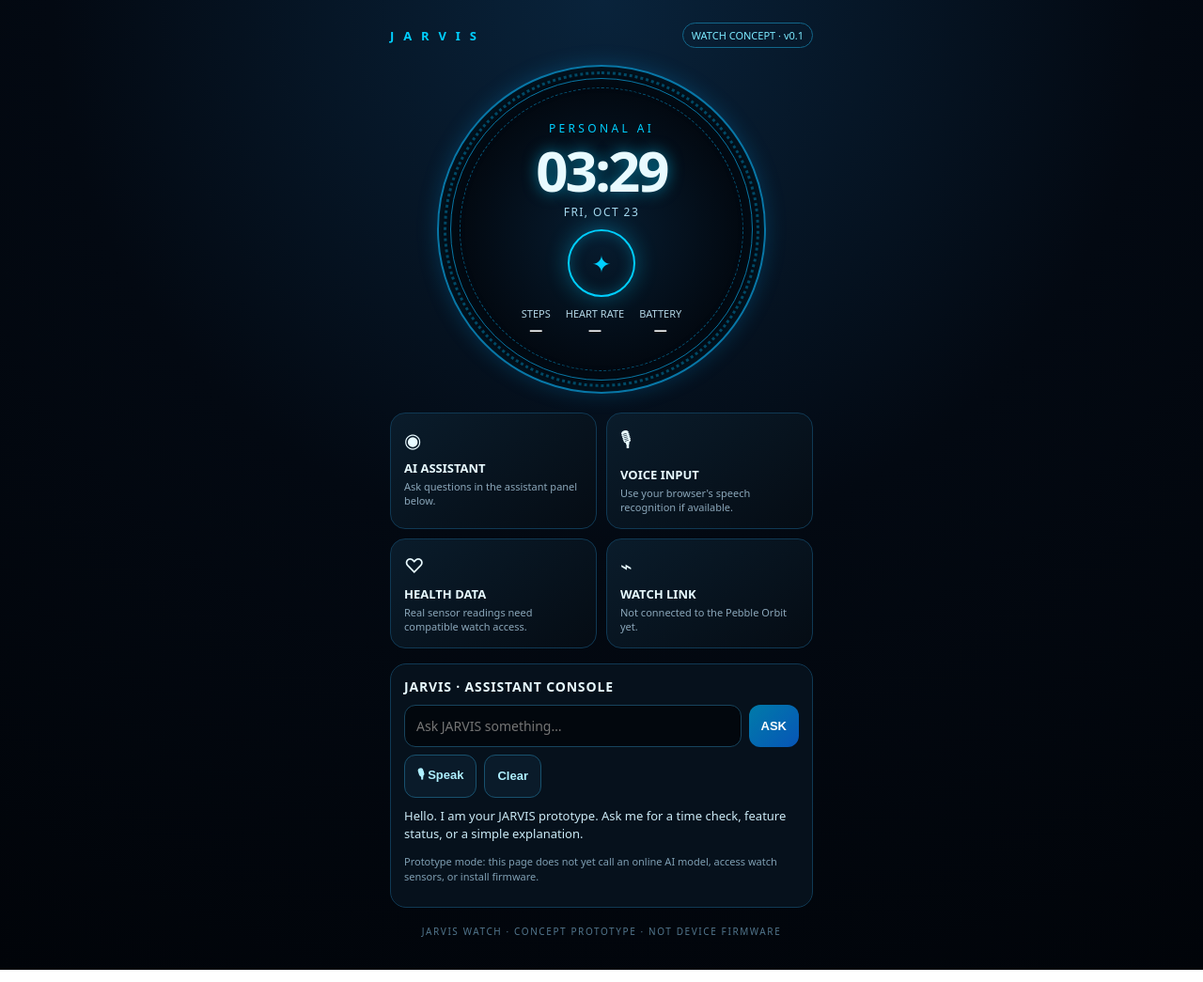
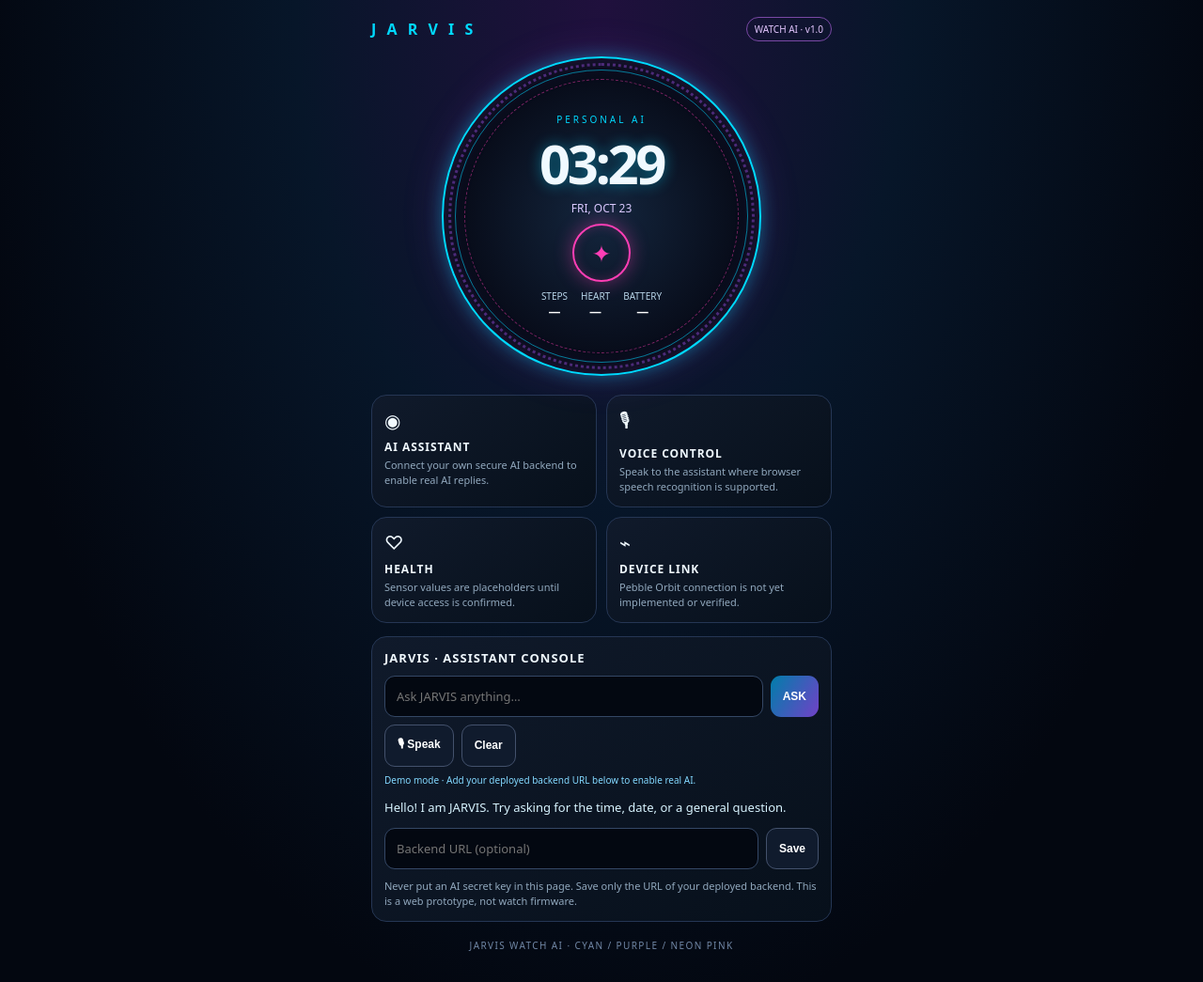
Before and after one commit to santhoshbk-gd/jarvis-watch-ai, a plain HTML site: page index.html in a window 1280 px wide. Shown: the whole page at 94% size. Drawn offline with Linux system fonts and the light colour scheme.

Commit message:
Upgrade JARVIS UI and add configurable AI backend support

```diff
--- a/index.html
+++ b/index.html
@@ -1,93 +1,37 @@
 <!doctype html>
-<html lang="en">
-<head>
-<meta charset="utf-8">
-<meta name="viewport" content="width=device-width,initial-scale=1,viewport-fit=cover">
-<meta name="theme-color" content="#030912">
-<title>JARVIS Watch — Prototype</title>
+<html lang="en"><head>
+<meta charset="utf-8"><meta name="viewport" content="width=device-width,initial-scale=1,viewport-fit=cover">
+<meta name="theme-color" content="#030912"><title>JARVIS Watch AI</title>
 <style>
-:root{--cyan:#00cfff;--blue:#1678ff;--bg:#030912;--panel:#071522;--muted:#8ba7ba;--line:#10466a}
-*{box-sizing:border-box}
-body{margin:0;background:radial-gradient(circle at 50% 0,#09233b 0,#030912 48%,#010409 100%);color:#e8faff;font-family:system-ui,-apple-system,Segoe UI,Roboto,sans-serif;min-height:100vh}
-.wrap{max-width:480px;margin:auto;padding:18px 15px 34px}
-header{display:flex;align-items:center;justify-content:space-between;margin-bottom:18px}
-.brand{letter-spacing:.25em;color:var(--cyan);font-size:13px;font-weight:800}
-.badge{font-size:11px;border:1px solid #12668a;border-radius:20px;padding:5px 9px;color:#7ceaff}
-.watch{width:min(88vw,350px);aspect-ratio:1;margin:8px auto 20px;border-radius:50%;border:2px solid #0877a7;box-shadow:0 0 22px #00aaff36,inset 0 0 28px #0076b533;position:relative;display:flex;flex-direction:column;align-items:center;justify-content:center;background:radial-gradient(circle,#071d31 0,#02070e 66%);overflow:hidden}
-.watch:before,.watch:after{content:"";position:absolute;border:1px solid #0876a4;border-radius:50%;inset:12px}
-.watch:after{inset:22px;border-style:dashed;opacity:.7}
-.tick{position:absolute;inset:5px;border-radius:50%;border:3px dotted #00bfff55}
-.watch-label{z-index:1;color:var(--cyan);font-size:12px;letter-spacing:.28em}
-.clock{z-index:1;font-size:clamp(42px,13vw,60px);font-weight:750;letter-spacing:-.05em;line-height:1.2;text-shadow:0 0 16px #00cfff88}
-.date{z-index:1;color:#a5d9ef;font-size:12px;letter-spacing:.12em}
-.core{z-index:1;width:72px;height:72px;margin:10px 0;border-radius:50%;border:2px solid var(--cyan);display:grid;place-items:center;box-shadow:0 0 24px #00cfff55,inset 0 0 15px #00cfff44;color:var(--cyan);font-size:25px}
-.stats{z-index:1;display:flex;gap:16px;font-size:11px;color:#b5d7e6}
-.stats b{display:block;color:#fff;font-size:14px;text-align:center}
-.grid{display:grid;grid-template-columns:repeat(2,minmax(0,1fr));gap:10px}
-.card{background:linear-gradient(145deg,#0a1c2b,#050c14);border:1px solid #103954;border-radius:16px;padding:14px;min-height:92px}
-.card .icon{font-size:21px}.card h3{font-size:13px;margin:7px 0 3px}.card p{font-size:11px;color:var(--muted);margin:0;line-height:1.4}
-.section{margin-top:16px;background:#06111c;border:1px solid #103954;border-radius:17px;padding:14px}
-.section h2{font-size:14px;margin:0 0 10px;letter-spacing:.06em}
-.row{display:flex;gap:8px}
-input,textarea{background:#02070d;color:#e8faff;border:1px solid #17445d;border-radius:12px;padding:12px;width:100%;font:inherit;font-size:14px;outline:none}
-button{background:linear-gradient(135deg,#007ba9,#0755b7);color:white;border:0;border-radius:12px;padding:11px 13px;font-weight:700;font-size:13px}
-button.secondary{background:#0a1b2a;border:1px solid #18516e;color:#aeefff}
-#answer{white-space:pre-wrap;font-size:13px;line-height:1.5;color:#cbeaf6;margin-top:10px;min-height:18px}
-small,.note{font-size:11px;color:#7f9fb3;line-height:1.45}
-footer{text-align:center;color:#52768d;font-size:10px;letter-spacing:.16em;margin-top:18px}
-@media(min-width:420px){.wrap{padding-top:24px}}
-</style>
-</head>
-<body>
-<div class="wrap">
-<header><div class="brand">J A R V I S</div><div class="badge">WATCH CONCEPT · v0.1</div></header>
-<div class="watch" aria-label="JARVIS watch face preview">
-  <div class="tick"></div>
-  <div class="watch-label">PERSONAL AI</div>
-  <div class="clock" id="clock">--:--</div>
-  <div class="date" id="date">LOADING DATE</div>
-  <div class="core">✦</div>
-  <div class="stats"><span>STEPS<b>—</b></span><span>HEART RATE<b>—</b></span><span>BATTERY<b>—</b></span></div>
+:root{--c:#00d9ff;--p:#a855f7;--n:#ff3eb5;--bg:#030710;--panel:#091421;--muted:#91a8bd}
+*{box-sizing:border-box}body{margin:0;background:radial-gradient(ellipse at 50% 0,#20103d 0,#071629 36%,var(--bg) 75%);color:#f0f9ff;font-family:system-ui,-apple-system,Segoe UI,sans-serif;min-height:100vh}.wrap{max-width:520px;margin:auto;padding:18px 15px 32px}
+header{display:flex;justify-content:space-between;align-items:center;margin-bottom:16px}.brand{font-weight:900;letter-spacing:.22em;color:var(--c)}.badge{font-size:10px;border:1px solid #7948a5;border-radius:20px;padding:5px 8px;color:#e4c7ff}
+.watch{width:min(86vw,340px);aspect-ratio:1;margin:12px auto 20px;border-radius:50%;position:relative;display:flex;align-items:center;justify-content:center;flex-direction:column;background:radial-gradient(circle,#14263e 0,#070b18 65%,#03050c 100%);border:2px solid var(--c);box-shadow:0 0 18px #00d9ff60,0 0 45px #a855f72a,inset 0 0 26px #a855f733;overflow:hidden}.watch:before,.watch:after{content:"";position:absolute;inset:12px;border:1px solid #00d9ff8a;border-radius:50%}.watch:after{inset:22px;border:1px dashed #ff3eb577}.orbit{position:absolute;inset:5px;border:3px dotted #a855f766;border-radius:50%}.label{z-index:1;font-size:10px;letter-spacing:.3em;color:var(--c)}.clock{z-index:1;font-size:clamp(44px,13vw,58px);font-weight:800;letter-spacing:-.06em;text-shadow:0 0 15px #00d9ff70}.date{z-index:1;font-size:12px;color:#d9caff}.core{z-index:1;width:62px;height:62px;border-radius:50%;margin:8px;border:2px solid var(--n);display:grid;place-items:center;color:var(--n);font-size:25px;box-shadow:0 0 20px #ff3eb566,inset 0 0 12px #ff3eb533}.stats{z-index:1;display:flex;gap:14px;font-size:10px;color:#b8d4e8}.stats b{display:block;text-align:center;font-size:13px;color:white}
+.grid{display:grid;grid-template-columns:repeat(2,minmax(0,1fr));gap:10px}.card,.section{background:linear-gradient(145deg,#101a2b,#07101b);border:1px solid #253654;border-radius:16px;padding:13px}.card{min-height:95px}.icon{font-size:20px}.card h3{font-size:12px;margin:6px 0 3px;letter-spacing:.08em}.card p,.note{font-size:11px;color:var(--muted);line-height:1.45;margin:0}.section{margin-top:14px}.section h2{font-size:13px;letter-spacing:.08em;margin:0 0 10px}.row{display:flex;gap:8px;margin-top:8px}input{min-width:0;width:100%;background:#030811;border:1px solid #344765;color:white;border-radius:11px;padding:12px;font:inherit;font-size:13px}button{border:0;border-radius:11px;background:linear-gradient(120deg,#007eaa,#7141c7);color:white;font-weight:750;padding:11px 13px;font-size:12px}button.alt{background:#101b2d;border:1px solid #43516c}button:disabled{opacity:.5}#answer{white-space:pre-wrap;font-size:13px;line-height:1.55;color:#d8f4ff;margin-top:12px;min-height:24px;overflow-wrap:anywhere}.status{font-size:10px;color:#83d8ff;margin-top:7px}.note{margin-top:10px}footer{text-align:center;color:#7187a5;font-size:10px;letter-spacing:.14em;margin-top:18px}
+</style></head><body><main class="wrap">
+<header><div class="brand">J A R V I S</div><div class="badge">WATCH AI · v1.0</div></header>
+<div class="watch" aria-label="JARVIS watch face preview"><div class="orbit"></div><div class="label">PERSONAL AI</div><div class="clock" id="clock">--:--</div><div class="date" id="date">LOADING</div><div class="core">✦</div><div class="stats"><span>STEPS<b>—</b></span><span>HEART<b>—</b></span><span>BATTERY<b>—</b></span></div></div>
+<div class="grid">
+<div class="card"><div class="icon">◉</div><h3>AI ASSISTANT</h3><p>Connect your own secure AI backend to enable real AI replies.</p></div>
+<div class="card"><div class="icon">🎙</div><h3>VOICE CONTROL</h3><p>Speak to the assistant where browser speech recognition is supported.</p></div>
+<div class="card"><div class="icon">♡</div><h3>HEALTH</h3><p>Sensor values are placeholders until device access is confirmed.</p></div>
+<div class="card"><div class="icon">⌁</div><h3>DEVICE LINK</h3><p>Pebble Orbit connection is not yet implemented or verified.</p></div>
 </div>
-<div class="grid">
- <div class="card"><div class="icon">◉</div><h3>AI ASSISTANT</h3><p>Ask questions in the assistant panel below.</p></div>
- <div class="card"><div class="icon">🎙</div><h3>VOICE INPUT</h3><p>Use your browser's speech recognition if available.</p></div>
- <div class="card"><div class="icon">♡</div><h3>HEALTH DATA</h3><p>Real sensor readings need compatible watch access.</p></div>
- <div class="card"><div class="icon">⌁</div><h3>WATCH LINK</h3><p>Not connected to the Pebble Orbit yet.</p></div>
-</div>
-<div class="section">
- <h2>JARVIS · ASSISTANT CONSOLE</h2>
- <div class="row"><input id="question" placeholder="Ask JARVIS something…" autocomplete="off"><button id="ask">ASK</button></div>
- <div class="row" style="margin-top:8px"><button class="secondary" id="voice">🎙 Speak</button><button class="secondary" id="clear">Clear</button></div>
- <div id="answer">Hello. I am your JARVIS prototype. Ask me for a time check, feature status, or a simple explanation.</div>
- <p class="note">Prototype mode: this page does not yet call an online AI model, access watch sensors, or install firmware.</p>
-</div>
-<footer>JARVIS WATCH · CONCEPT PROTOTYPE · NOT DEVICE FIRMWARE</footer>
-</div>
+<section class="section"><h2>JARVIS · ASSISTANT CONSOLE</h2>
+<div class="row"><input id="question" placeholder="Ask JARVIS anything…" autocomplete="off"><button id="ask">ASK</button></div>
+<div class="row"><button class="alt" id="voice">🎙 Speak</button><button class="alt" id="clear">Clear</button></div>
+<div class="status" id="status">Demo mode · Add your deployed backend URL below to enable real AI.</div>
+<div id="answer">Hello! I am JARVIS. Try asking for the time, date, or a general question.</div>
+<div class="row"><input id="apiBase" placeholder="Backend URL (optional)"><button class="alt" id="save">Save</button></div>
+<p class="note">Never put an AI secret key in this page. Save only the URL of your deployed backend. This is a web prototype, not watch firmware.</p>
+</section><footer>JARVIS WATCH AI · CYAN / PURPLE / NEON PINK</footer></main>
 <script>
-const clock=document.getElementById('clock'), date=document.getElementById('date');
-function tick(){const d=new Date();clock.textContent=d.toLocaleTimeString([], {hour:'2-digit',minute:'2-digit',hour12:false});date.textContent=d.toLocaleDateString([], {weekday:'short',day:'2-digit',month:'short'}).toUpperCase();}
-tick();setInterval(tick,1000);
-const answer=document.getElementById('answer'), input=document.getElementById('question');
-function respond(){
- const q=input.value.trim(); if(!q)return;
- const s=q.toLowerCase(); let r;
- if(s.includes('time')) r='The current time on this device is '+new Date().toLocaleTimeString()+'.';
- else if(s.includes('date')||s.includes('day')) r='Today is '+new Date().toLocaleDateString(undefined,{weekday:'long',year:'numeric',month:'long',day:'numeric'})+'.';
- else if(s.includes('battery')) r='This prototype cannot read your watch battery yet. We need a supported device API or companion-app integration.';
- else if(s.includes('heart')||s.includes('step')||s.includes('health')) r='Live health readings are not connected. We must verify whether the Pebble Orbit exposes sensor data to third-party software.';
- else if(s.includes('watch')||s.includes('firmware')||s.includes('install')) r='I am currently a UI prototype, not installed on the watch. First we need to identify a safe, supported way to communicate with the Pebble Orbit.';
- else r='I can handle a few demo commands, but online AI is not connected yet. The next development step is to connect a real AI API through a secure backend—never put a private API key in this HTML file.';
- answer.textContent='YOU: '+q+'\n\nJARVIS: '+r; input.value='';
-}
-document.getElementById('ask').addEventListener('click',respond);
-input.addEventListener('keydown',e=>{if(e.key==='Enter')respond()});
-document.getElementById('clear').addEventListener('click',()=>{answer.textContent='Console cleared. Hello again.';input.value='';});
-document.getElementById('voice').addEventListener('click',()=>{
- const SR=window.SpeechRecognition||window.webkitSpeechRecognition;
- if(!SR){answer.textContent='Voice input is not supported in this browser. Try Chrome on Android, and allow microphone access.';return;}
- const rec=new SR();rec.lang='en-IN';rec.interimResults=false;
- answer.textContent='Listening…';rec.onresult=e=>{input.value=e.results[0][0].transcript;respond();};rec.onerror=()=>answer.textContent='Could not hear clearly. Check microphone permission and try again.';rec.start();
-});
-</script>
-</body></html>
+const $=id=>document.getElementById(id),clock=$('clock'),date=$('date'),answer=$('answer'),input=$('question'),status=$('status');
+function tick(){let d=new Date();clock.textContent=d.toLocaleTimeString([],{hour:'2-digit',minute:'2-digit',hour12:false});date.textContent=d.toLocaleDateString([],{weekday:'short',day:'2-digit',month:'short'}).toUpperCase()}tick();setInterval(tick,1000);
+const stored=localStorage.getItem('jarvisBackendUrl')||'';$('apiBase').value=stored;if(stored)status.textContent='Backend URL saved · Real AI will be attempted.';
+$('save').onclick=()=>{let u=$('apiBase').value.trim().replace(/\/$/,'');if(u&&!/^https?:\/\//i.test(u)){status.textContent='Enter a full URL starting with https://';return}localStorage.setItem('jarvisBackendUrl',u);status.textContent=u?'Backend URL saved.':'Backend URL cleared; demo mode active.'};
+function demo(q){let s=q.toLowerCase();if(s.includes('time'))return 'The current time on this device is '+new Date().toLocaleTimeString()+'.';if(s.includes('date')||s.includes('day'))return 'Today is '+new Date().toLocaleDateString(undefined,{weekday:'long',year:'numeric',month:'long',day:'numeric'})+'.';if(s.includes('battery')||s.includes('heart')||s.includes('step')||s.includes('health'))return 'Live watch sensor data is not connected yet. Device API support must be verified first.';return 'Demo mode is active, so I cannot answer general questions with real AI yet. Deploy the backend described in the repository README, then save its URL here.'}
+async function respond(){let q=input.value.trim();if(!q)return;input.value='';$('ask').disabled=true;answer.textContent='YOU: '+q+'\n\nJARVIS: Thinking…';let base=localStorage.getItem('jarvisBackendUrl')||'';try{if(base){let res=await fetch(base+'/api/chat',{method:'POST',headers:{'Content-Type':'application/json'},body:JSON.stringify({message:q})});let data=await res.json();if(!res.ok)throw Error(data.error||'Backend request failed');answer.textContent='YOU: '+q+'\n\nJARVIS: '+data.reply;status.textContent='Connected to AI backend.'}else{answer.textContent='YOU: '+q+'\n\nJARVIS: '+demo(q)}}catch(e){answer.textContent='YOU: '+q+'\n\nJARVIS: Could not reach the AI backend. Check the URL and deployment logs.\n\nDetails: '+e.message;status.textContent='AI backend connection failed.'}finally{$('ask').disabled=false}}
+$('ask').onclick=respond;input.addEventListener('keydown',e=>{if(e.key==='Enter')respond()});$('clear').onclick=()=>{answer.textContent='Console cleared. Hello again.';input.value=''};
+$('voice').onclick=()=>{let SR=window.SpeechRecognition||window.webkitSpeechRecognition;if(!SR){answer.textContent='Voice input is not supported by this browser. Try Chrome and allow microphone permission.';return}let rec=new SR();rec.lang='en-IN';rec.interimResults=false;status.textContent='Listening…';rec.onresult=e=>{input.value=e.results[0][0].transcript;respond()};rec.onerror=()=>status.textContent='Voice input failed. Check microphone permission.';rec.start()};
+</script></body></html>
```
